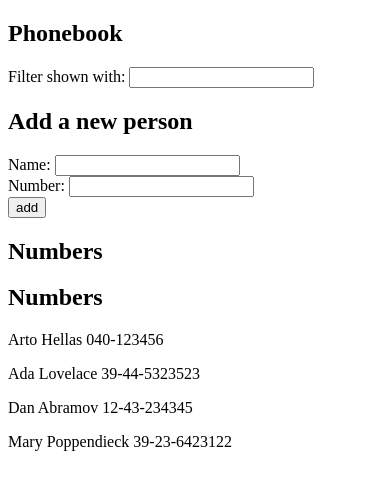
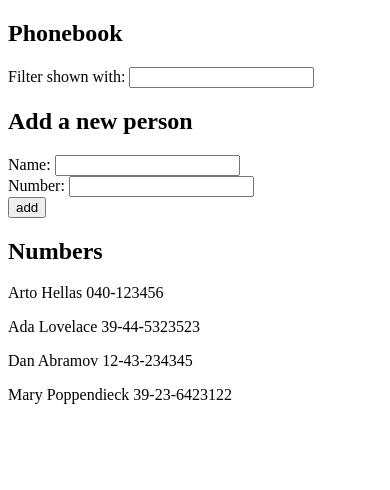
Before and after one commit to Loellis/FSO-part2, a React (Vite) app in the folder phonebook/: page / in a window 390 px wide. Shown: the top 490 px of the page. Built offline with nearby package versions, Linux system fonts and the light colour scheme; data requests are answered from the project's data file.

Commit message:
Exercise 2.11 - Set up json-server for phonebook test-data and used effect hook to fetch the data.

```diff
--- /dev/null
+++ b/phonebook/db.json
@@ -0,0 +1,24 @@
+{
+  "persons":[
+    {
+      "name": "Arto Hellas",
+      "number": "040-123456",
+      "id": 1
+    },
+    {
+      "name": "Ada Lovelace",
+      "number": "39-44-5323523",
+      "id": 2
+    },
+    {
+      "name": "Dan Abramov",
+      "number": "12-43-234345",
+      "id": 3
+    },
+    {
+      "name": "Mary Poppendieck",
+      "number": "39-23-6423122",
+      "id": 4
+    }
+  ]
+}
--- a/phonebook/package.json
+++ b/phonebook/package.json
@@ -7,9 +7,11 @@
     "dev": "vite",
     "build": "vite build",
     "lint": "eslint . --ext js,jsx --report-unused-disable-directives --max-warnings 0",
-    "preview": "vite preview"
+    "preview": "vite preview",
+    "server": "json-server --port 3002 --watch db.json"
   },
   "dependencies": {
+    "axios": "^1.6.7",
     "react": "^18.2.0",
     "react-dom": "^18.2.0"
   },
@@ -21,6 +23,7 @@
     "eslint-plugin-react": "^7.33.2",
     "eslint-plugin-react-hooks": "^4.6.0",
     "eslint-plugin-react-refresh": "^0.4.5",
+    "json-server": "^1.0.0-alpha.23",
     "vite": "^5.0.8"
   }
 }
--- a/phonebook/src/App.jsx
+++ b/phonebook/src/App.jsx
@@ -1,18 +1,26 @@
-import { useState } from 'react'
+import { useEffect, useState } from 'react'
 import PersonForm from './components/PersonForm';
 import Persons from './components/Persons';
 import Filter from './components/Filter';
+import axios from "axios"
+
 
 const App = () => {
-  const [persons, setPersons] = useState([
-    { name: 'Arto Hellas', num: '040-123456', id: 1 },
-    { name: 'Ada Lovelace', num: '39-44-5323523', id: 2 },
-    { name: 'Dan Abramov', num: '12-43-234345', id: 3 },
-    { name: 'Mary Poppendieck', num: '39-23-6423122', id: 4 }
-  ])
+  const [persons, setPersons] = useState([])
   const [newName, setNewName] = useState('')
   const [newNum, setNewNum] = useState('')
   const [filter, setFilter] = useState('')
+
+  useEffect(() => {
+    axios
+      .get("http://localhost:3002/persons")
+      .then(response => {
+        console.log(response.data)
+        setPersons(response.data)
+      })
+  }, [])
+
+  console.log(persons)
 
   const addPerson = (event) => {
     event.preventDefault()
--- a/phonebook/src/components/Persons.jsx
+++ b/phonebook/src/components/Persons.jsx
@@ -3,10 +3,9 @@
 const Persons = ({ filteredPersons }) => {
   return (
     <div>
-      <h2>Numbers</h2>
       {filteredPersons.map((person) => (
         <p key={person.id}>
-          {person.name} {person.num}
+          {person.name} {person.number}
         </p>
       ))}
     </div>
```
Also changed, not shown: 1 other file (tests, documents, lock files or other folders).
